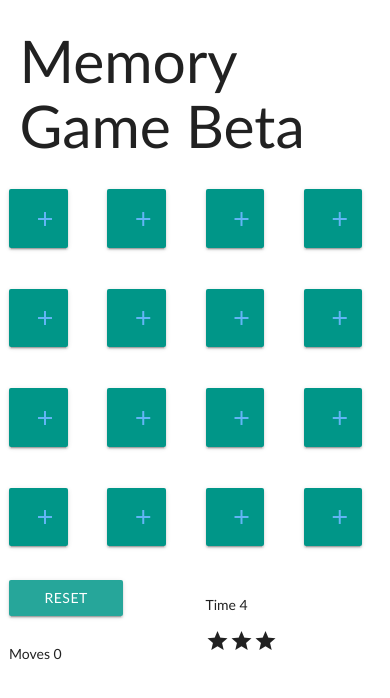
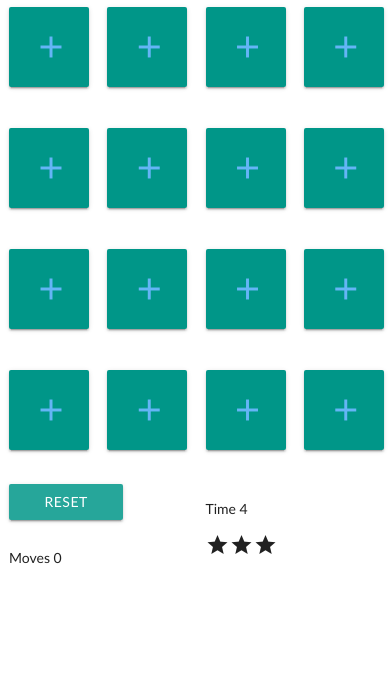
Before and after one commit to karoldavid/memorygame, a website: page index.html in a window 390 px wide. Drawn offline with Linux system fonts and the light colour scheme; files that its build step writes are made by us from their sources.

Commit message:
refactor: add media queries for different card size on differnt viewports and make icon font of card symbols bigger

```diff
--- a/css/styles.css
+++ b/css/styles.css
@@ -2,9 +2,13 @@ html {
    font-family: GillSans, Calibri, Trebuchet, sans-serif;
 }
 
+body {
+	min-width: 320px;
+}
+
 .card-panel {
-	width: 15vw;
-	height: 15vw;
+	width: 180px;
+	height: 180px;
 }
 
 .material-icons {
@@ -14,3 +18,26 @@ html {
 .metrics {
 	display: inline-block;
 }
+
+.material-icons.md-36 { font-size: 36px; }
+
+@media (max-width: 500px) {
+	.card-panel {
+		width: 80px;
+		height: 80px;
+	}
+}
+
+@media (min-width: 501px) and (max-width: 750px) {
+	.card-panel {
+		width: 120px;
+		height: 120px;
+	}
+}
+
+@media (min-width: 751px) and (max-width: 1100px) {
+	.card-panel {
+		width: 150px;
+		height: 150px;
+	}
+ }
--- a/index.html
+++ b/index.html
@@ -15,9 +15,6 @@
 
   <div class="container">
     <div class="row">
-      <div class="col s12">
-        <h1>Memory Game Beta</h1>
-      </div>
       <div id="memoryGame"></div>
     </div>
 
--- a/js/app.js
+++ b/js/app.js
@@ -70,7 +70,7 @@
   // The game controller's checkWin method checks if all the hidden
   // properties of the model.cards Array's card objects are set to
   // 'false'. If they are all set to false, the view's showModalWin
-  // method is invoked to congratulate and inform the user
+  // method is invoked to congratulate and inform the user.
   controller.checkWin = function() {
     var solved = model.cards.filter(function(card) {
       return !card.hidden;
@@ -167,7 +167,7 @@
     this.$finalStars = $('#finalStars');
 
     this.rowElem = '<div class="row">';
-    this.tileElem = '<div class="col s3"><div id="#" class="card-panel teal valign-wrapper"><i class="material-icons blue-text text-lighten-2 valign">add</i></div></div>';
+    this.tileElem = '<div class="col s3"><div id="#" class="card-panel teal valign-wrapper"><i class="material-icons md-36 blue-text text-lighten-2 valign">add</i></div></div>';
     this.buttonElem = '<div class="col s6 l3"><a id="reset" class="waves-effect waves-light btn"><i class="material-icons left"></i>RESET</a></div>';
     this.utilitiesElem = '<div id="utilities" class="row"></div>';
     this.timerElem = '<div class="col s6 l3"><p>Time <span id="timer">00</span></p></div>';
```
